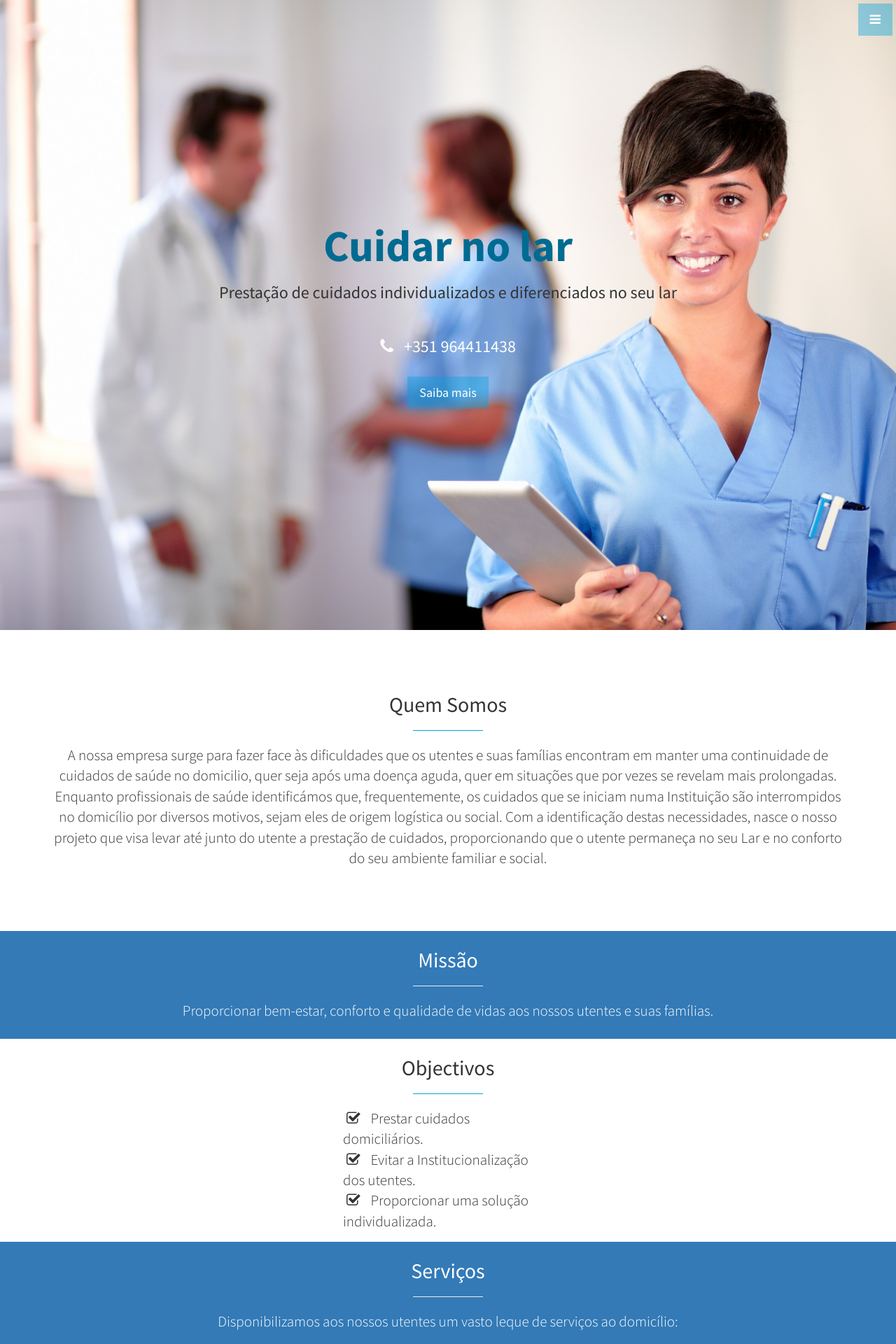
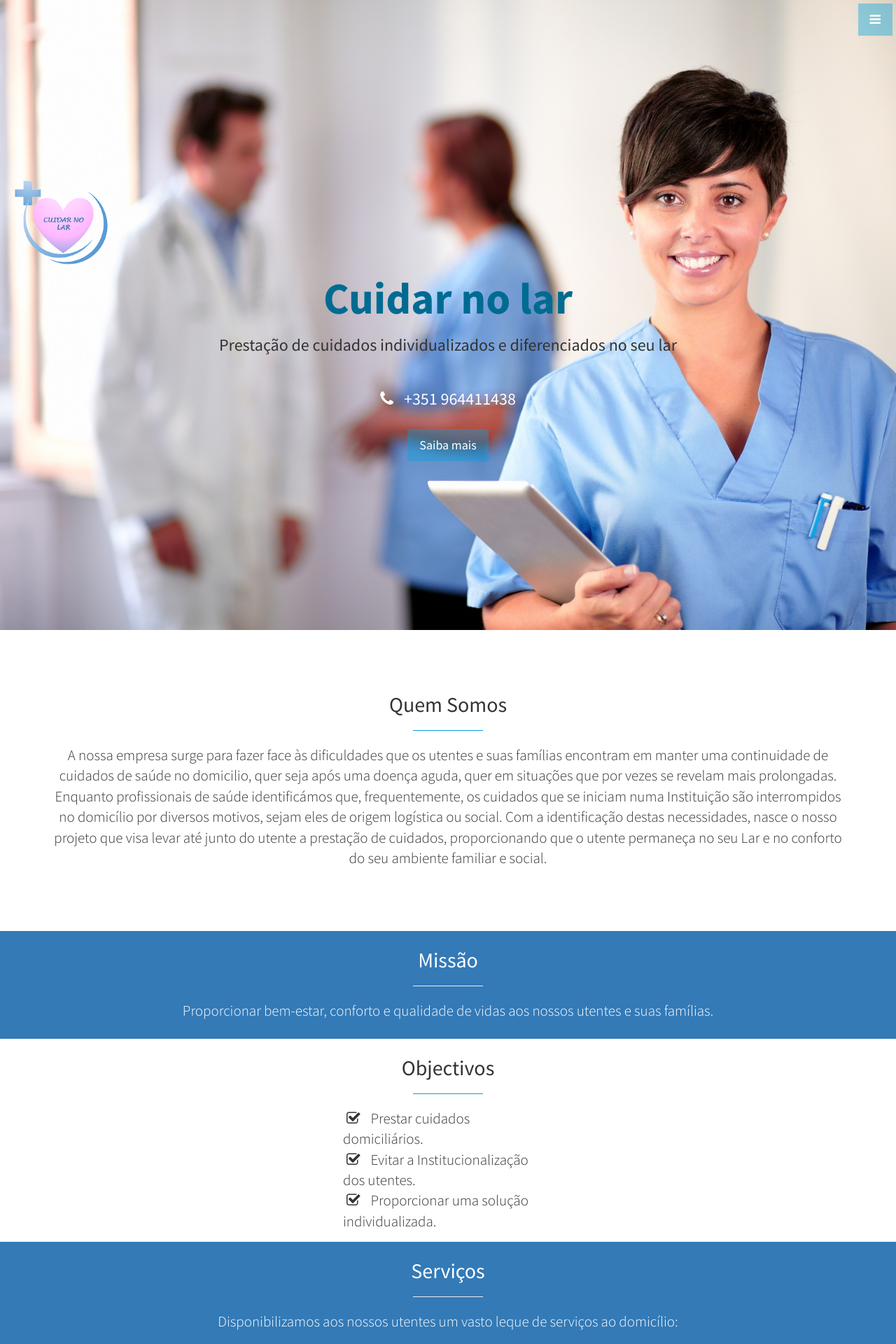
Before and after one commit to cuidarnolar/cuidarnolar, a Jekyll site: the page built from index.html, in a window 1280 px wide. Shown: the top 1920 px of the page at 70% size. Built offline with Jekyll 4.4.1, drawn with Linux system fonts in a browser that asks for light colours.

Commit message:
logo added

```diff
--- a/_includes/header.html
+++ b/_includes/header.html
@@ -1,10 +1,10 @@
 <header id="top" class="header">
   <div class="text-vertical-center">
-    <!--img class="brand-image" src="img/logo.png"/-->
+      <h1 style="text-align:left"> <img src="img/logo.png" /> </h1>
     <h1>Cuidar no lar</h1>
     <h3>Prestação de cuidados individualizados e diferenciados no seu lar</h3>
     <br>
-       <h3 style="color:white" ><a style="color:white" href="tel:{{ site.telephone }}"><i class="fa fa-inverse fa-phone navigation-icon" aria-hidden="true"></i>{{ site.telephone }}</a></h3>
+    <h3 style="color:white"><a style="color:white" href="tel:{{ site.telephone }}"><i class="fa fa-inverse fa-phone navigation-icon" aria-hidden="true"></i>{{ site.telephone }}</a></h3>
     <br>
     <a href="#about" class="btn btn-dark btn-lg">Saiba mais</a>
   </div>
```
Also changed, not shown: img/logo2.png (added).
